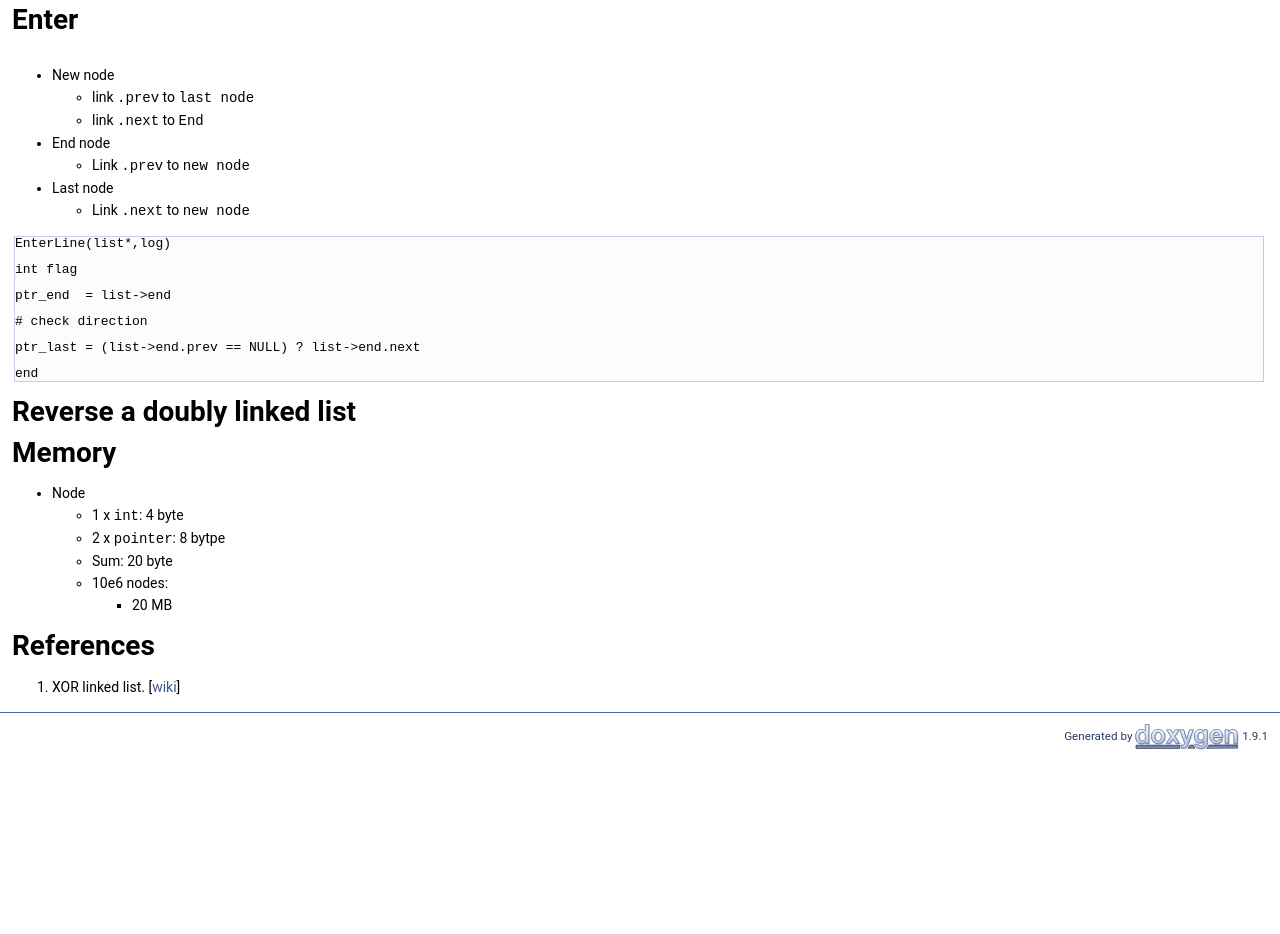
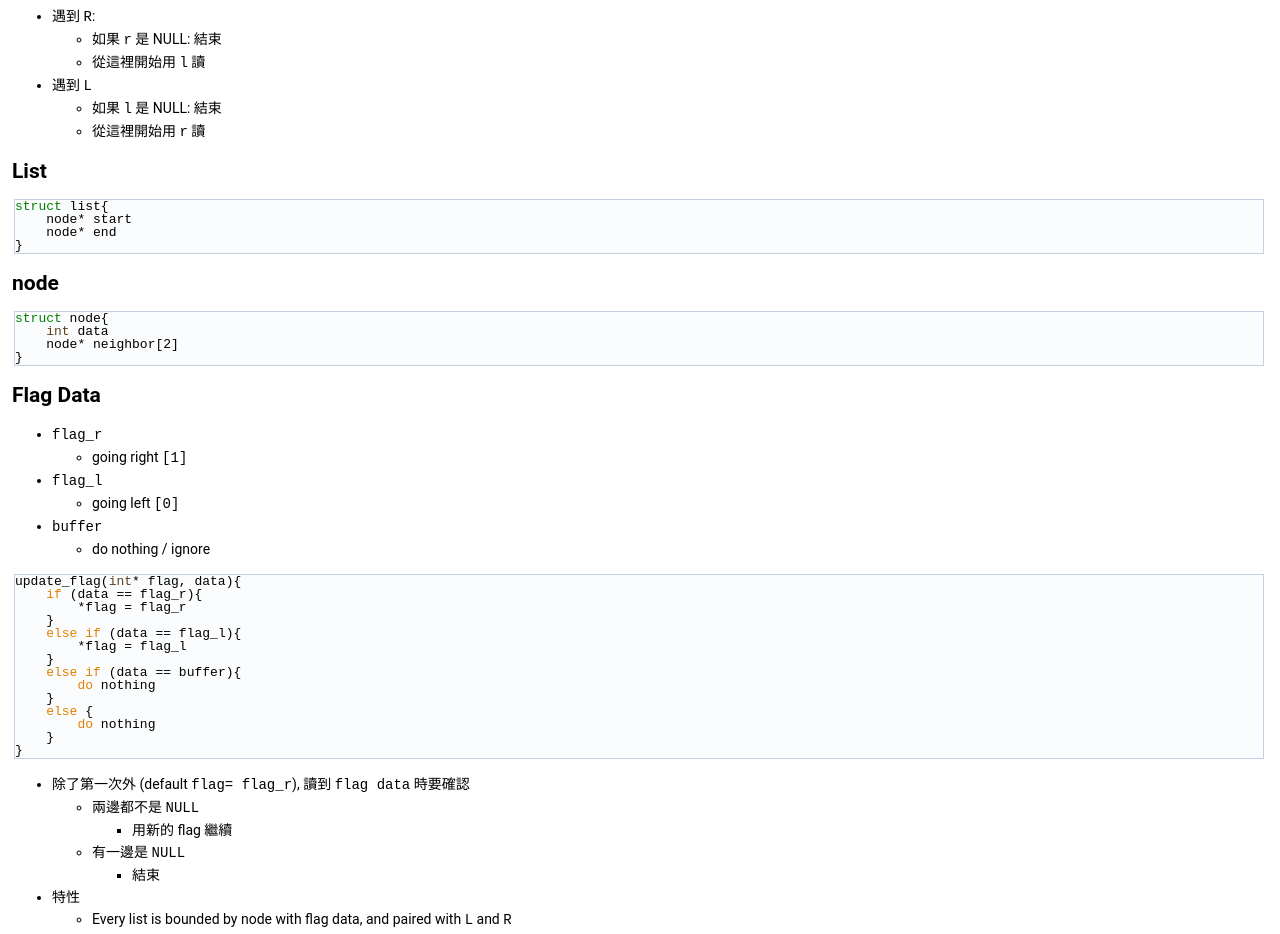
Before and after one commit to stevengogogo/DSA-WastonAbili, a plain HTML site: page index.html in a window 1280 px wide. Shown: the part 773-1707 px from the top of the page. Before the commit the page ends 1525 px from the top, so only its background shows below. Drawn offline with Linux system fonts and the light colour scheme.

Commit message:
deploy: 88f321e76e6894a93f72fe7c4b012260d232274b

```diff
--- a/index.html
+++ b/index.html
@@ -101,7 +101,78 @@ Plan</h1>
 Implementation of Double linked list</h1>
 <p><img src="img/Plan.png" alt="" class="inline"/></p>
 <p><a href="https://gist.github.com/mycodeschool/7429492">https://gist.github.com/mycodeschool/7429492</a></p>
-<h1><a class="anchor" id="autotoc_md6"></a>
+<ul>
+<li>遇到 <code>R</code>:<ul>
+<li>如果 <code>r</code> 是 NULL: 結束</li>
+<li>從這裡開始用 <code>l</code> 讀</li>
+</ul>
+</li>
+<li>遇到 <code>L</code><ul>
+<li>如果 <code>l</code> 是 NULL: 結束</li>
+<li>從這裡開始用 <code>r</code> 讀</li>
+</ul>
+</li>
+</ul>
+<h2><a class="anchor" id="autotoc_md6"></a>
+List</h2>
+<div class="fragment"><div class="line"><span class="keyword">struct </span>list{</div>
+<div class="line">    node* start</div>
+<div class="line">    node* end</div>
+<div class="line">}</div>
+</div><!-- fragment --><h2><a class="anchor" id="autotoc_md7"></a>
+node</h2>
+<div class="fragment"><div class="line"><span class="keyword">struct </span>node{</div>
+<div class="line">    <span class="keywordtype">int</span> data</div>
+<div class="line">    node* neighbor[2]</div>
+<div class="line">}</div>
+</div><!-- fragment --><h2><a class="anchor" id="autotoc_md8"></a>
+Flag Data</h2>
+<ul>
+<li><code>flag_r</code><ul>
+<li>going right <code>[1]</code></li>
+</ul>
+</li>
+<li><code>flag_l</code><ul>
+<li>going left <code>[0]</code></li>
+</ul>
+</li>
+<li><code>buffer</code><ul>
+<li>do nothing / ignore</li>
+</ul>
+</li>
+</ul>
+<div class="fragment"><div class="line">update_flag(<span class="keywordtype">int</span>* flag, data){</div>
+<div class="line">    <span class="keywordflow">if</span> (data == flag_r){</div>
+<div class="line">        *flag = flag_r</div>
+<div class="line">    }</div>
+<div class="line">    <span class="keywordflow">else</span> <span class="keywordflow">if</span> (data == flag_l){</div>
+<div class="line">        *flag = flag_l</div>
+<div class="line">    }</div>
+<div class="line">    <span class="keywordflow">else</span> <span class="keywordflow">if</span> (data == buffer){</div>
+<div class="line">        <span class="keywordflow">do</span> nothing</div>
+<div class="line">    }</div>
+<div class="line">    <span class="keywordflow">else</span> {</div>
+<div class="line">        <span class="keywordflow">do</span> nothing</div>
+<div class="line">    }</div>
+<div class="line">}</div>
+</div><!-- fragment --><ul>
+<li>除了第一次外 (default <code>flag= flag_r</code>), 讀到 <code>flag data</code> 時要確認<ul>
+<li>兩邊都不是 <code>NULL</code><ul>
+<li>用新的 flag 繼續</li>
+</ul>
+</li>
+<li>有一邊是 <code>NULL</code><ul>
+<li>結束</li>
+</ul>
+</li>
+</ul>
+</li>
+<li>特性<ul>
+<li>Every list is bounded by node with flag data, and paired with <code>L</code> and <code>R</code></li>
+</ul>
+</li>
+</ul>
+<h1><a class="anchor" id="autotoc_md9"></a>
 Enter</h1>
 <p><img src="img/Enter.png" alt="" class="inline"/></p>
 <ul>
@@ -119,7 +190,7 @@ Enter</h1>
 </ul>
 </li>
 </ul>
-<div class="fragment"><div class="line">EnterLine(list*,log)</div>
+<div class="fragment"><div class="line">function EnterLine(list*,log)</div>
 <div class="line"> </div>
 <div class="line">int flag</div>
 <div class="line"> </div>
@@ -130,9 +201,12 @@ Enter</h1>
 <div class="line">ptr_last = (list-&gt;end.prev == NULL) ? list-&gt;end.next</div>
 <div class="line"> </div>
 <div class="line">end</div>
-</div><!-- fragment --><h1><a class="anchor" id="autotoc_md7"></a>
+</div><!-- fragment --><h1><a class="anchor" id="autotoc_md10"></a>
+Migrate</h1>
+<p><img src="img/Migrate.png" alt="" class="inline"/></p>
+<h1><a class="anchor" id="autotoc_md11"></a>
 Reverse a doubly linked list</h1>
-<h1><a class="anchor" id="autotoc_md8"></a>
+<h1><a class="anchor" id="autotoc_md12"></a>
 Memory</h1>
 <ul>
 <li>Node<ul>
@@ -146,7 +220,7 @@ Memory</h1>
 </ul>
 </li>
 </ul>
-<h1><a class="anchor" id="autotoc_md9"></a>
+<h1><a class="anchor" id="autotoc_md13"></a>
 References</h1>
 <ol type="1">
 <li>XOR linked list. [<a href="https://en.wikipedia.org/wiki/XOR_linked_list">wiki</a>] </li>
```
